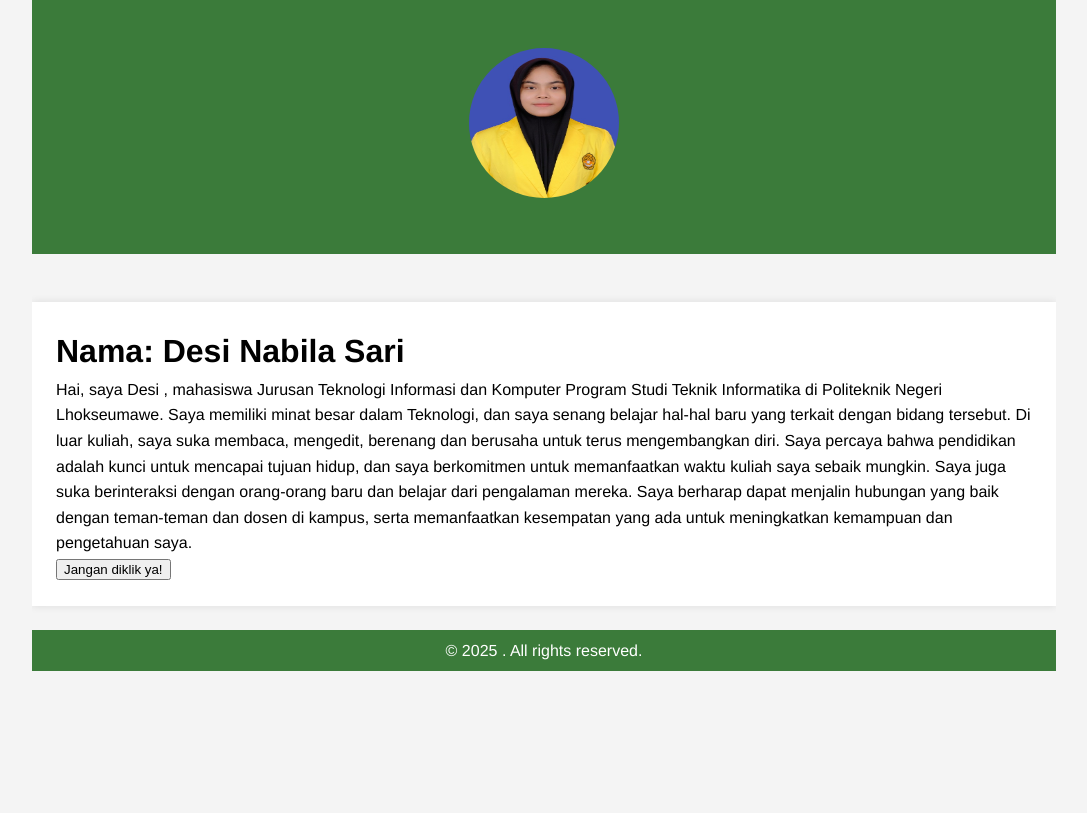
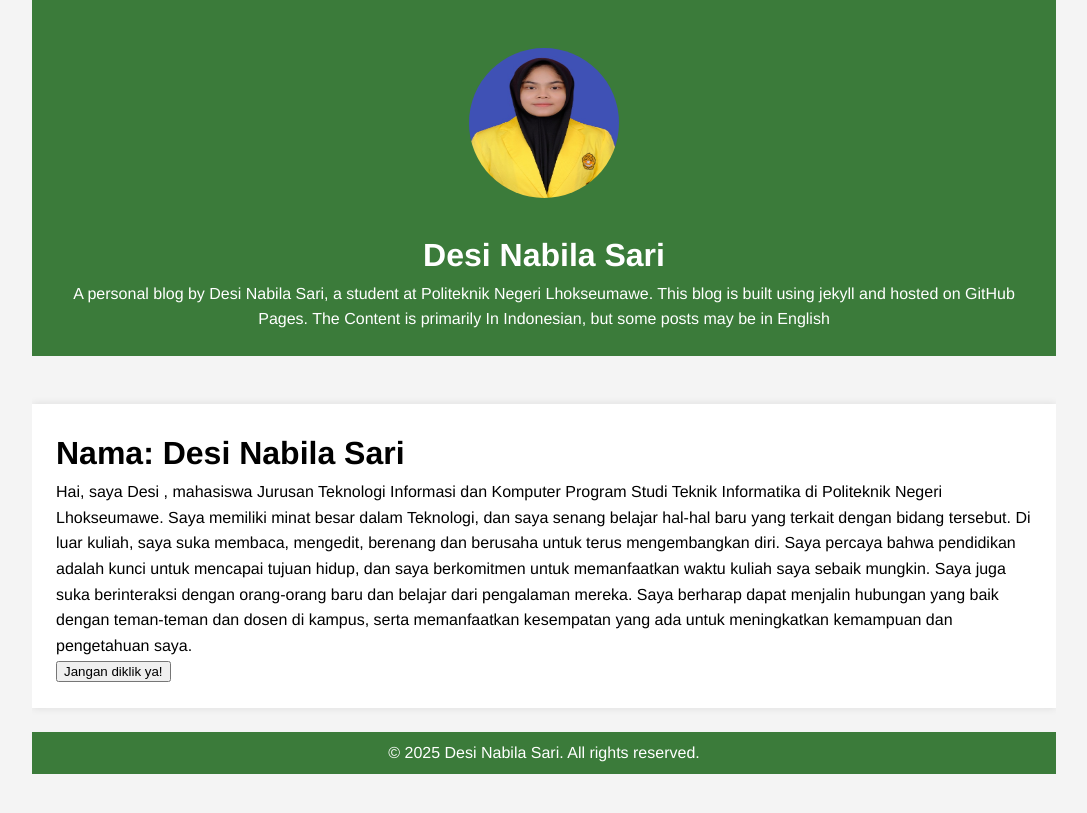
Before and after one commit to desynabilasari/desynabilasari.github.io, a Jekyll site: the page built from index.html, in a window 1280 px wide. Shown: the top 813 px of the page, without its empty margins (96-1183 px from the left). Built offline with Jekyll 4.4.1, drawn with Linux system fonts in a browser that asks for light colours.

Commit message:
update lagi pertemuan

```diff
--- a/_config.yml
+++ b/_config.yml
@@ -1,3 +1,10 @@
+title: Desi Nabila Sari
+email: desynabilasari98@gmail.com
+description: > # this means to ignore newLines until "baseurl:"
+ A personal blog by Desi Nabila Sari, a student at Politeknik Negeri Lhokseumawe.
+ This blog is built using jekyll and hosted on GitHub Pages.
+ The Content is primarily In Indonesian, but some posts may be in English
+
 url: "https://desynabilasari.github.io"
 
 plugins:
```
Also changed, not shown: 1 other file.
